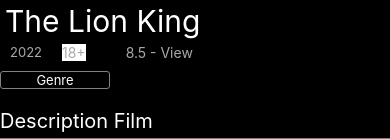
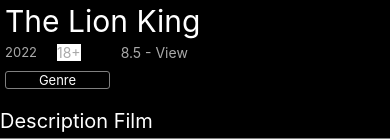
Before and after one commit to jamaluddin2000/Netflox, a React Native app: screen /Description_film in a window 390 px wide. Shown: the part 336-475 px from the top of the page. Built offline with nearby package versions, Linux system fonts and the light colour scheme.

Commit message:
Update Margin
Update margin pada deskripsi

```diff
--- a/src/pages/component/Description_film.js
+++ b/src/pages/component/Description_film.js
@@ -35,7 +35,7 @@
                 <Text style={{
                     color: "darkgray",
                     fontSize: 13,
-                    marginLeft: 10,
+                    marginLeft: 5,
                     marginRight: 20}}>
                     2022
                 </Text>
@@ -57,7 +57,7 @@
             <Text style={{
                 color: "white", fontSize: 13, textAlign: 'center',
                 borderWidth: 1, borderColor: "gray", borderRadius: 3,
-                marginTop: 10, marginEnd: 280
+                marginTop: 10, marginLeft: 5, marginEnd: 280
             }}>
                 Genre
             </Text>
```
